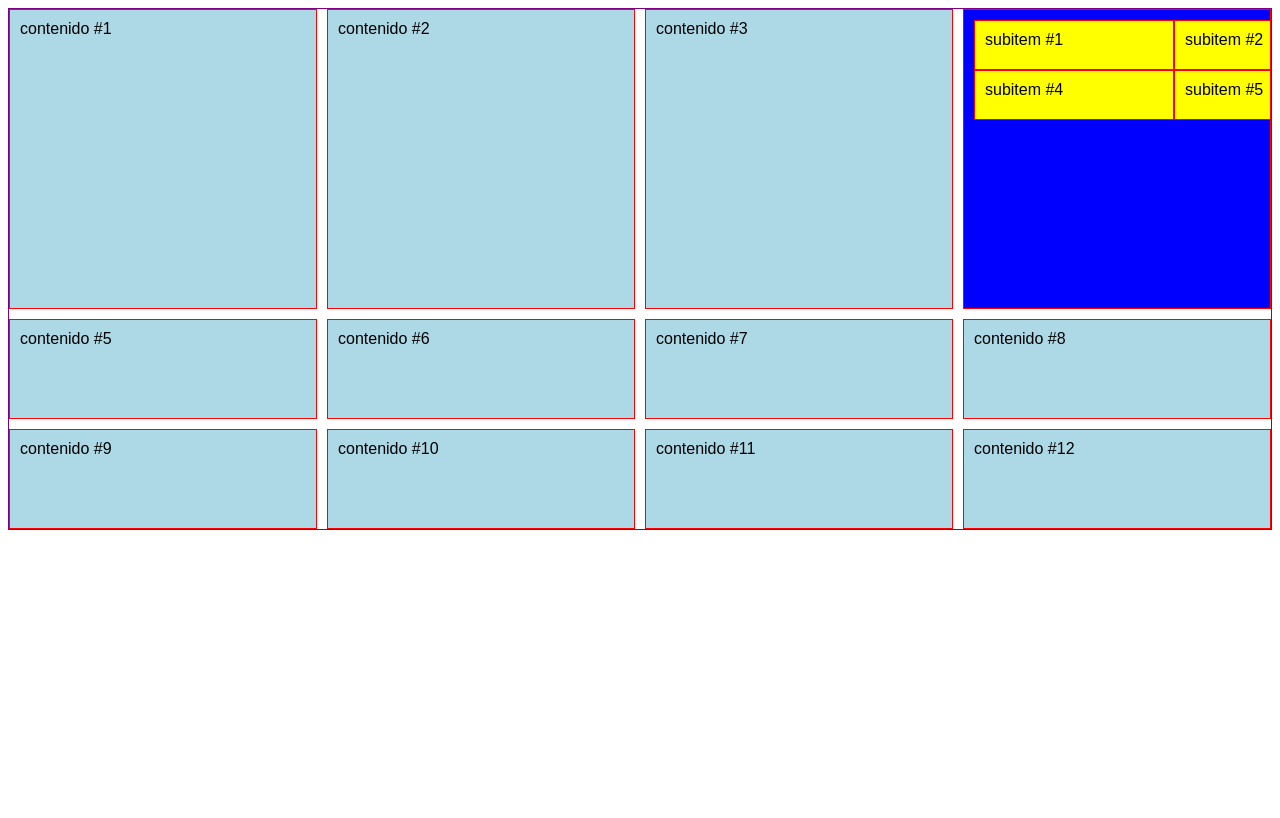
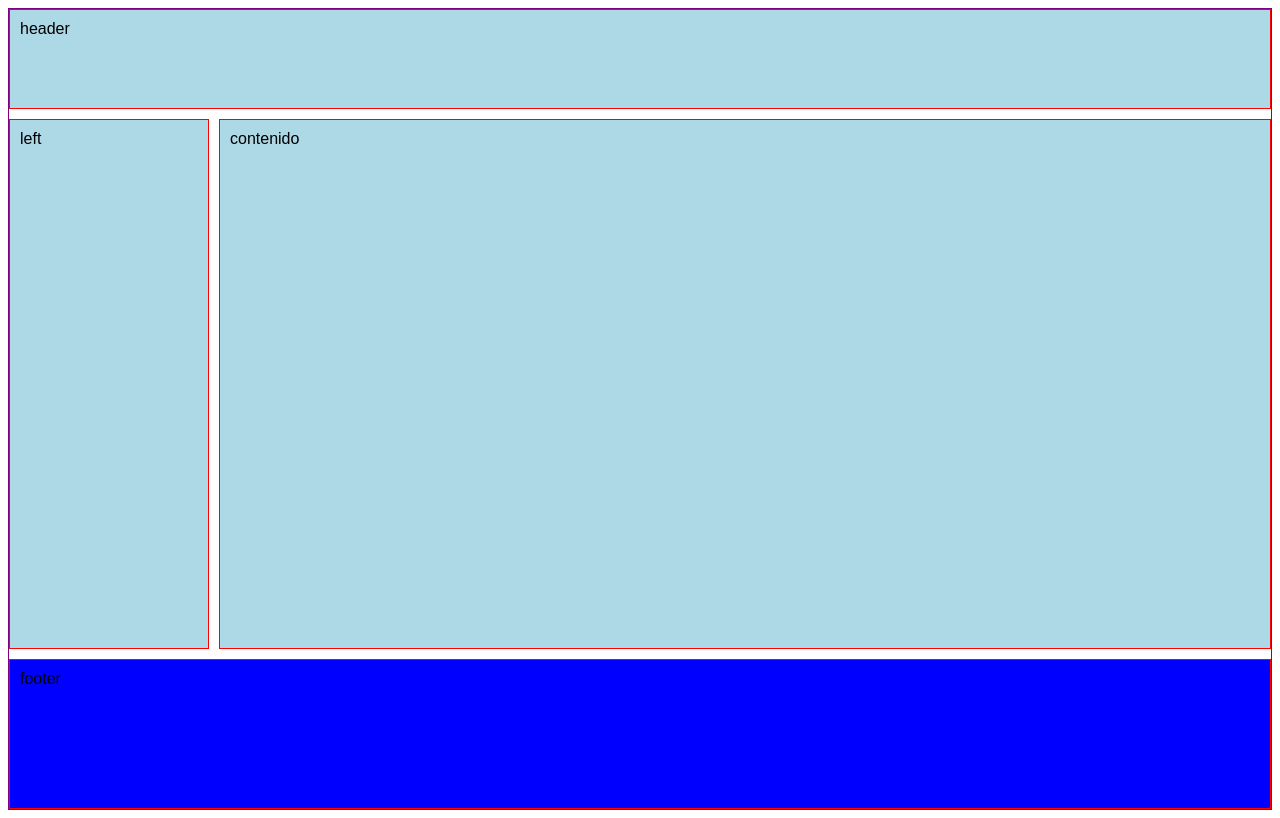
Before and after one commit to eacevedof/prj_flexbox, a plain HTML site: page pzi_cssgrid/leccion_09/index.html in a window 1280 px wide. Drawn offline with Linux system fonts and the light colour scheme.

Commit message:
09 - Definiendo áreas de contenido

```diff
--- a/pzi_cssgrid/leccion_09/index.html
+++ b/pzi_cssgrid/leccion_09/index.html
@@ -11,17 +11,15 @@ body {
 .container {
   border: 1px solid purple;
   display: grid;
-  grid-template-columns: 25% 200px 25%;
-  grid-template-rows: 300px 150px;
-  /*template a secas substituye las otras*/
-  grid-template: 300px 100px 100px / 1fr 1fr 1fr;
-  /*crea 4 columnas de 1 proporcion, equivale a un ancho de 25%*/
-  grid-template: 300px 100px 100px / repeat(4,1fr);
-  /*cuatro columnas que se muevan entre 200px de minimo a 25% de máximo*/
-  grid-template: 300px 100px 100px / repeat(4, minmax(200px, 1fr));
-  /*primera columna minmax() y las siguientes 1fr*/
-  grid-template: 300px 100px 100px / minmax(200px, 1fr) 1fr 1fr 1fr;
+  grid-template: 100px 1fr 150px / 200px 1fr;
   grid-gap: 10px;
+  height: 100vh;
+
+  /*estos valores se podran usar asignar a posteriore a grid-area*/
+  grid-template-areas: "header header"
+                       "left contenido"
+                       "footer footer"
+  ;
 }
 .item {
   background: lightblue;
@@ -41,28 +39,28 @@ body {
   background: yellow;
 }
 
+.header {
+  grid-area:header;
+}
+
+.left{
+  grid-area: left;
+}
+.contenido {
+  grid-area:contenido;
+}
+.footer {
+  grid-area: footer;
+}
+
 </style>
 </head>
 <body>
   <section class="container">
-    <div class="item">contenido #1</div>
-    <div class="item">contenido #2</div>
-    <div class="item">contenido #3</div>
-    <div class="item">
-      <div class="item">subitem #1</div>
-      <div class="item">subitem #2</div>
-      <div class="item">subitem #3</div>
-      <div class="item">subitem #4</div>
-      <div class="item">subitem #5</div>
-    </div>
-    <div class="item">contenido #5</div>
-    <div class="item">contenido #6</div>
-    <div class="item">contenido #7</div>
-    <div class="item">contenido #8</div>
-    <div class="item">contenido #9</div>
-    <div class="item">contenido #10</div>
-    <div class="item">contenido #11</div>
-    <div class="item">contenido #12</div>
+    <div class="item header">header</div>
+    <div class="item left">left</div>
+    <div class="item contenido">contenido</div>
+    <div class="item footer">footer</div>
   </section>
 </body>
 </html>
```
Also changed, not shown: 1 other file.
